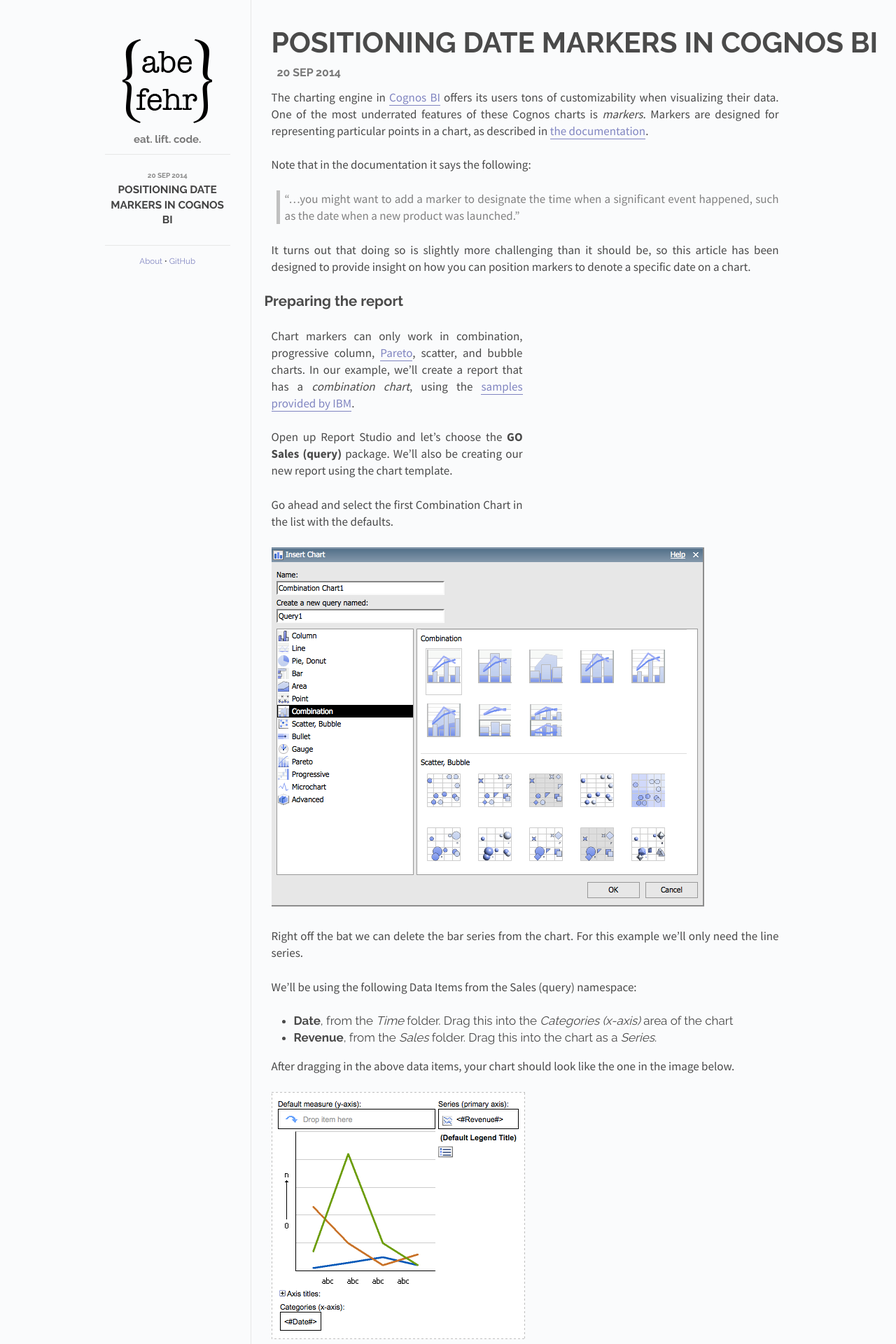
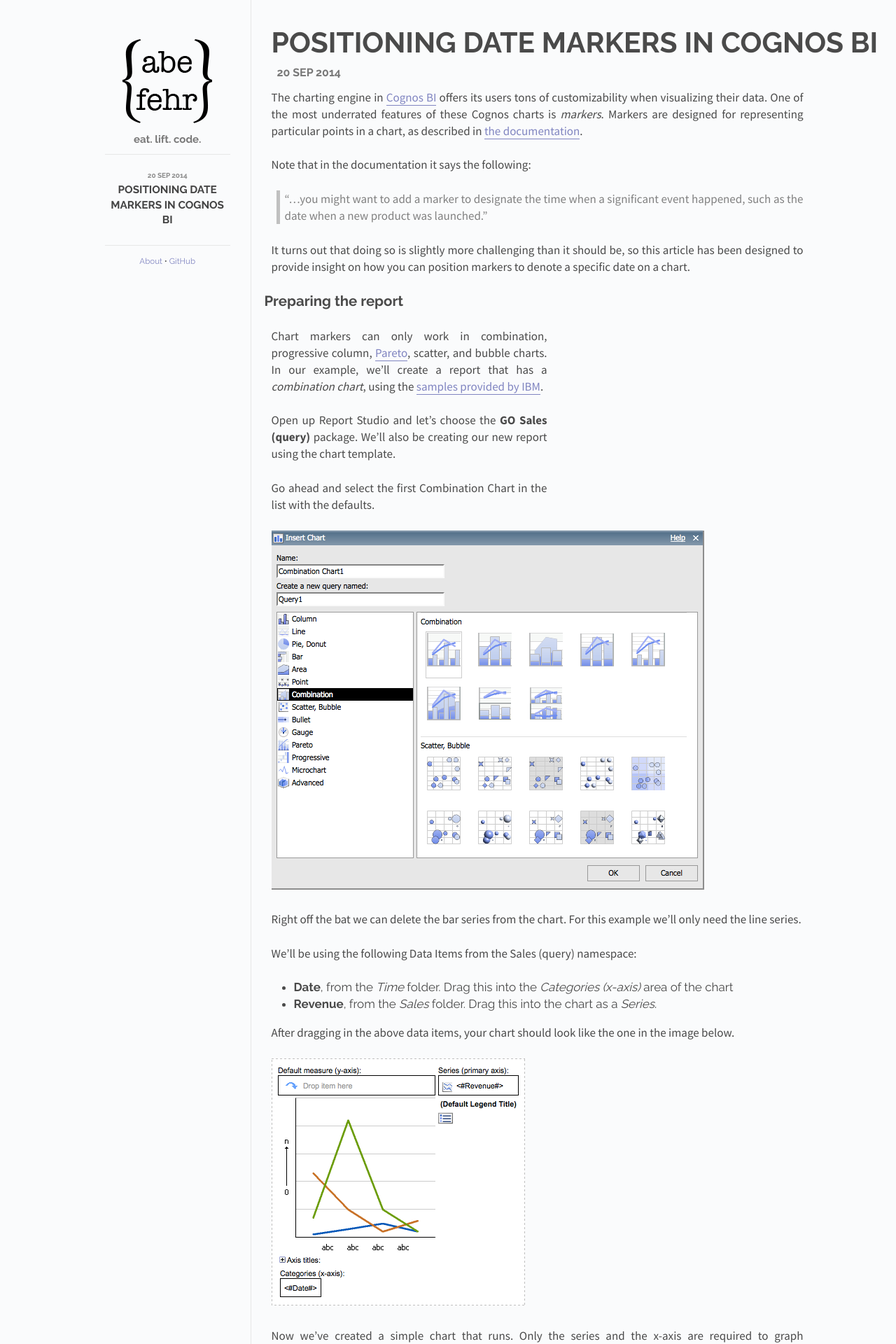
Before and after one commit to abejfehr/abejfehr.github.io, a Jekyll site: the page built from index.html, in a window 1280 px wide. Shown: the top 1920 px of the page at 70% size. Built offline with Jekyll 4.4.1, drawn with Linux system fonts in a browser that asks for light colours; Markdown is read by kramdown in place of the engine named in the settings.

Commit message:
widened the posts

```diff
--- a/css/main.css
+++ b/css/main.css
@@ -148,7 +148,7 @@
 
 .post {
   line-height: 24px;
-  max-width: 725px;
+  max-width: 760px;
   clear: both;
 }
 
```
